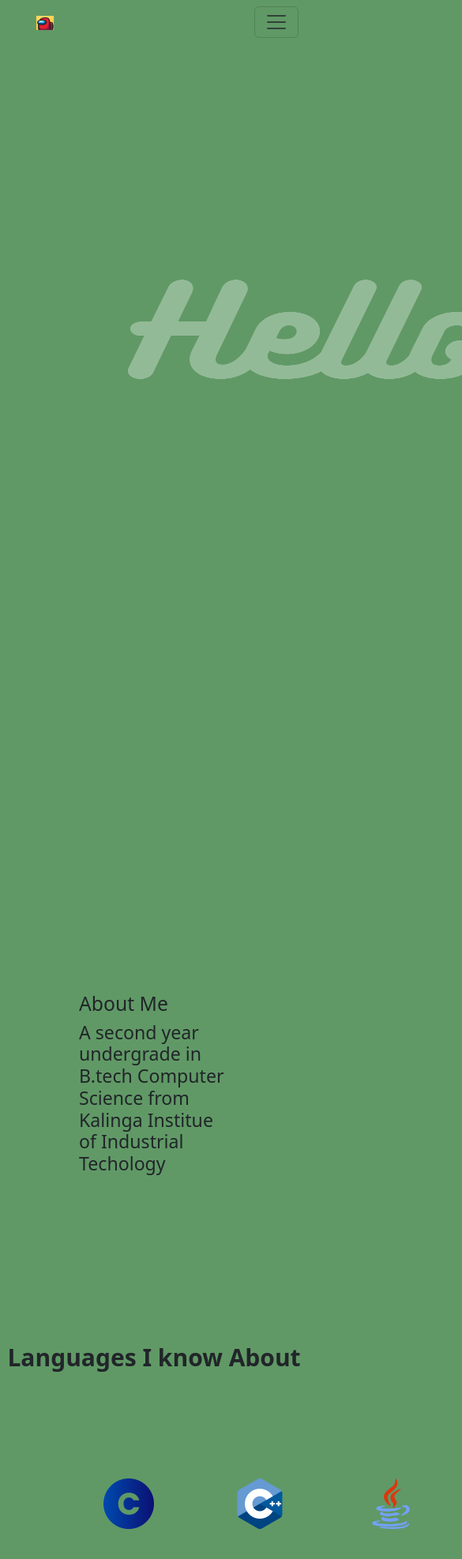
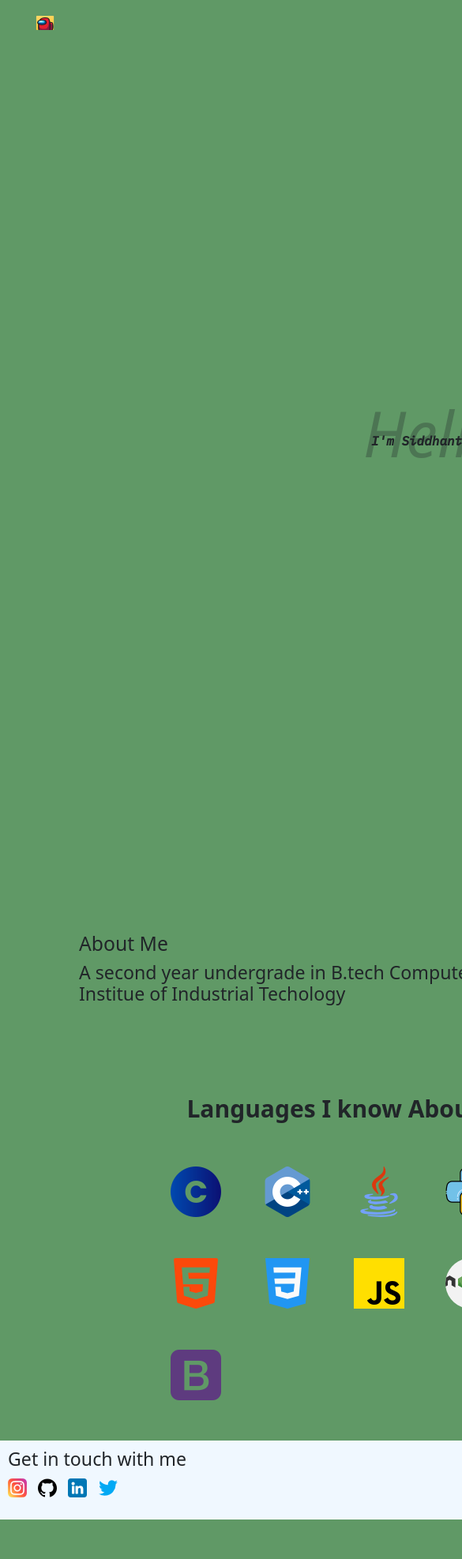
Before and after one commit to SiddhanthChabri/Portfolio, a website: page index.html in a window 390 px wide. Shown: the top 1974 px of the page at 79% size, 585 px wide, since content can reach past the window. After the commit the page ends 1924 px from the top, so only its background shows below. Drawn offline with nearby package versions, Linux system fonts and the light colour scheme.

Commit message:
slightly optimised

```diff
--- a/index.css
+++ b/index.css
@@ -1,5 +1,6 @@
 body {
     background-color: #609966;
+    width: 100%;
 
 }
 
@@ -18,24 +19,33 @@ nav {
     padding: 15px;
 }
 
-.smIntro {
-    position: relative;
+.hello>h1 {
+    position: absolute;
+    display: flex;
+    justify-content: center;
     text-align: center;
+    opacity: 0.3;
+    font-style: italic;
+    font-size: 300px;
+    top: 200px;
+    left: 400px;
 }
 
-.Intro {
-    position: absolute;
-    bottom: 20rem;
-    right: 30rem;
-    font-style: italic;
-    font-weight: bold;
+.Intro{
+    font-weight: bolder;
     font-family: 'IBM Plex Mono', monospace;
-    font-size: 80px;
+    position: relative;
+    left: 700px;
+    bottom: 450px;
+    font-size: 50px;
+
+
 }
 
 .aboutMe {
     margin-top: 300px;
-    padding: 100px;
+    padding-left: 100px;
+
 }
 
 .skills>span {
@@ -47,13 +57,18 @@ nav {
     text-align: center;
 }
 
-table {
+.skills > table {
 
-    border-spacing: 100px;
-    padding: 30px;
+
+    display: flex;
+    justify-content: center;
+    align-items: center;
+    flex-direction: column;
+    flex-basis: 200px;
     border-collapse: separate;
-    margin-left: auto;
-    margin-right: auto;
+    border-spacing: 50px;
+
+
 }
 
 
@@ -66,3 +81,25 @@ footer {
 footer>a {
     margin-right: 10px;
 }
+
+@media screen and (max-width : 500px) {
+
+    body{
+        height: 100vh;
+        width: 100vh;
+    }
+    .hello>h1 {
+        position: absolute;
+        height: 100px;
+        width: 300px;
+        font-size: 80px;
+        margin-top: 300px;
+    }
+    .Intro{
+        position: relative;
+        bottom: 310px;
+        left: 470px;
+        font-size: medium;
+    }
+
+}
--- a/index.html
+++ b/index.html
@@ -14,7 +14,7 @@
 </head>
 
 <body>
-    <nav class="navbar navbar-expand-lg navbar-custom col-lg-2 col-sm-12">
+    <nav class="navbar navbar-expand-lg navbar-custom bg-transparent">
         <div class="container-fluid">
             <span><class="navbar-brand" href="#"> <img src="/images/icons8-among-us-48.png" alt="Logo" width="30"
                         height="24"></span>
@@ -36,8 +36,10 @@
         </div>
     </nav>
     <header class="smIntro">
-        <img class="hello" src="images/Hello.png" alt="">
-        <span class="Intro">Hi <p>I'm Siddhanth</p></span>
+        <div class="hello">
+            <h1>Hello</h1>
+        </div>
+        <p class="Intro">I'm Siddhanth</p>
     </header>
 
     <div class="aboutMe">
@@ -47,7 +49,7 @@
 
     <div class="skills">
         <span>Languages I know About</span>
-        <table>
+        <table class = "col-lg-12 col-sm-6">
             <tr>
                 <td><img src="images/letter-c.png" alt="C programming"></td>
                 <td><img src="images/c++.png" alt="C++"></td>
```
